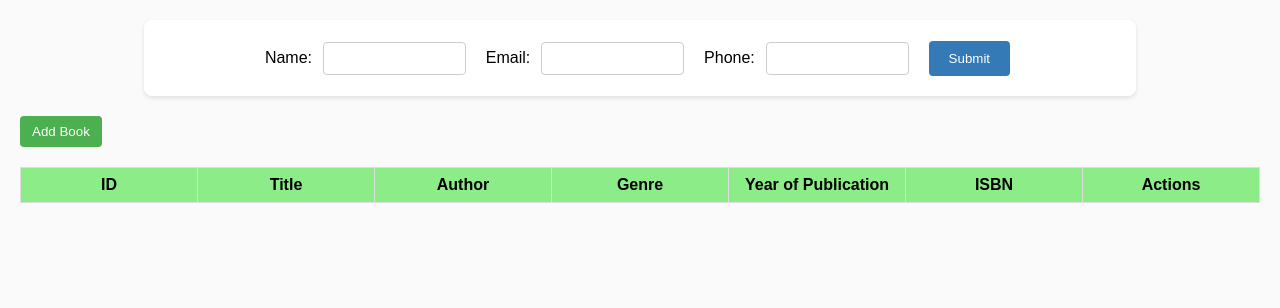
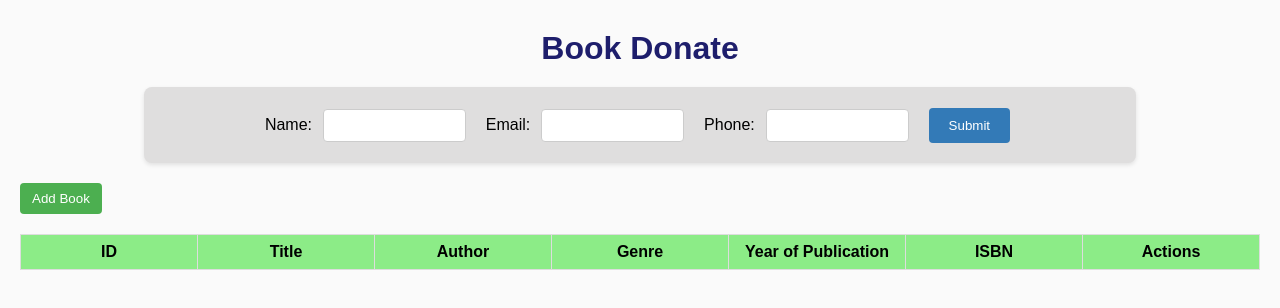
Before and after one commit to H-S-RATHI/Book-Donate-Prj, a website: page public/index.html in a window 1280 px wide. Drawn offline with Linux system fonts and the light colour scheme; no server answers.

Commit message:
h1 added

```diff
--- a/public/index.html
+++ b/public/index.html
@@ -6,9 +6,10 @@
     <!-- Link to external stylesheet -->
     <link rel="stylesheet" href="styles.css" />
     <!-- Title of the webpage -->
-    <title>Bookstore CRUD</title>
+    <title>Book Donate CRUD</title>
   </head>
   <body>
+    <h1>Book Donate</h1>
     <!-- Container for the form -->
     <div class="container">
       <!-- User input form -->
--- a/public/styles.css
+++ b/public/styles.css
@@ -3,6 +3,14 @@ body {
   margin: 0;
   padding: 20px;
   background-color: #fafafa;
+}
+
+h1 {
+  display: flex;
+  justify-content: center;
+  margin-top: 10px;
+  margin-bottom: 20px;
+  color: #1e1e6c;
 }
 
 .container {
@@ -11,7 +19,7 @@ body {
 }
 
 #userForm {
-  background-color: #fff;
+  background-color: #dfdede;
   display: flex;
   align-items: center;
   justify-content: center;
```
Also changed, not shown: public/index.js (+11 -0 lines).
